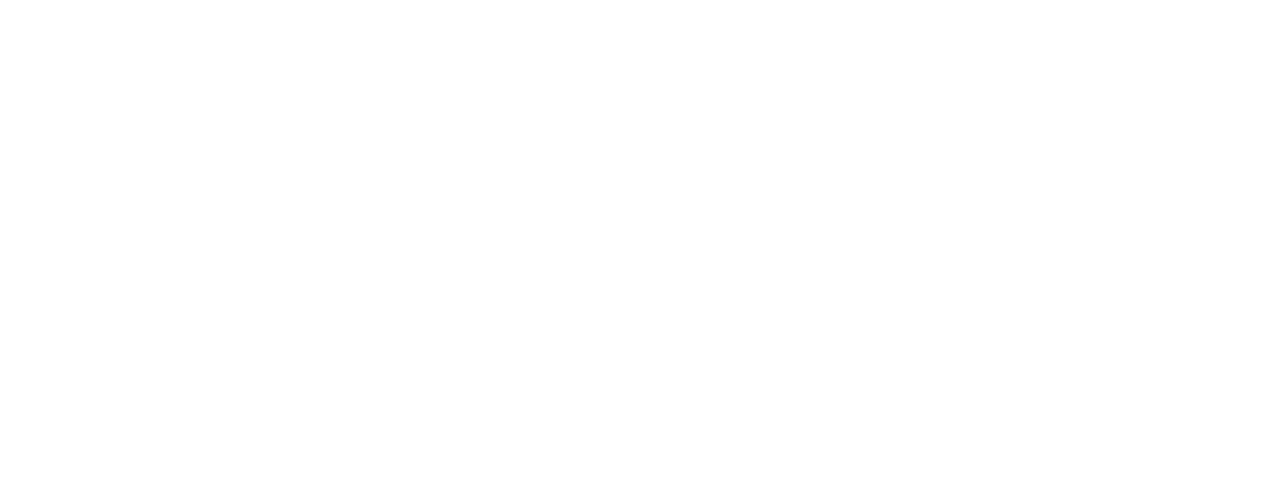
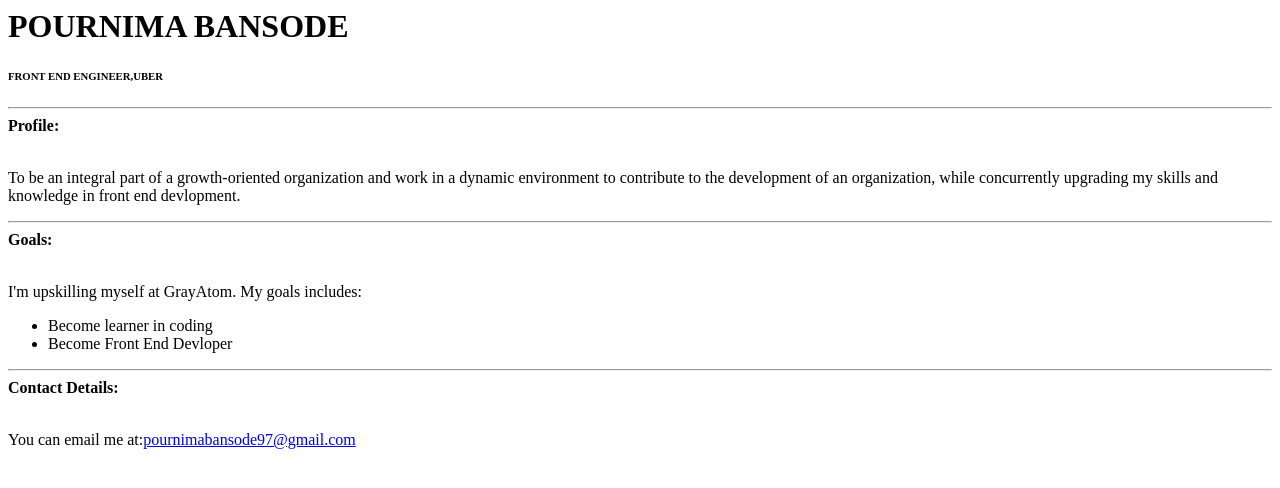
Before and after one commit to pournimabansode97/personal-portfolio-page, a plain HTML site: page index.html in a window 1280 px wide. Drawn offline with Linux system fonts and the light colour scheme.

Commit message:
Update index.html

```diff
--- a/index.html
+++ b/index.html
@@ -1 +1,29 @@
 <!-- Add your HTML Code here -->
+<html>
+<head>
+<title>resume</title>
+<link href="style.css" rel="stylesheet">
+</head>
+<div class="profileBody">
+<body>
+<h1>POURNIMA BANSODE</h1>
+<h6>FRONT END ENGINEER,UBER</h6>
+<hr>
+<strong>Profile:</strong></br>
+<br>
+<p>To be an integral part of a growth-oriented organization and work in a  dynamic environment to contribute to the development of an organization, while concurrently upgrading my skills and knowledge in front end devlopment.</p>
+<hr>
+<strong>Goals:</strong></br>
+<br>
+<p>I'm upskilling myself at GrayAtom. My goals includes:</p>
+<ul>
+<li>Become learner in coding</li>
+<li>Become Front End Devloper</li>
+</ul>
+<hr>
+<strong>Contact Details:</strong></br>
+<br>
+<p>You can email me at:<a href="pournimabansode97@gmail.com">pournimabansode97@gmail.com</a></p>
+</div>
+</body>
+</html>
```
